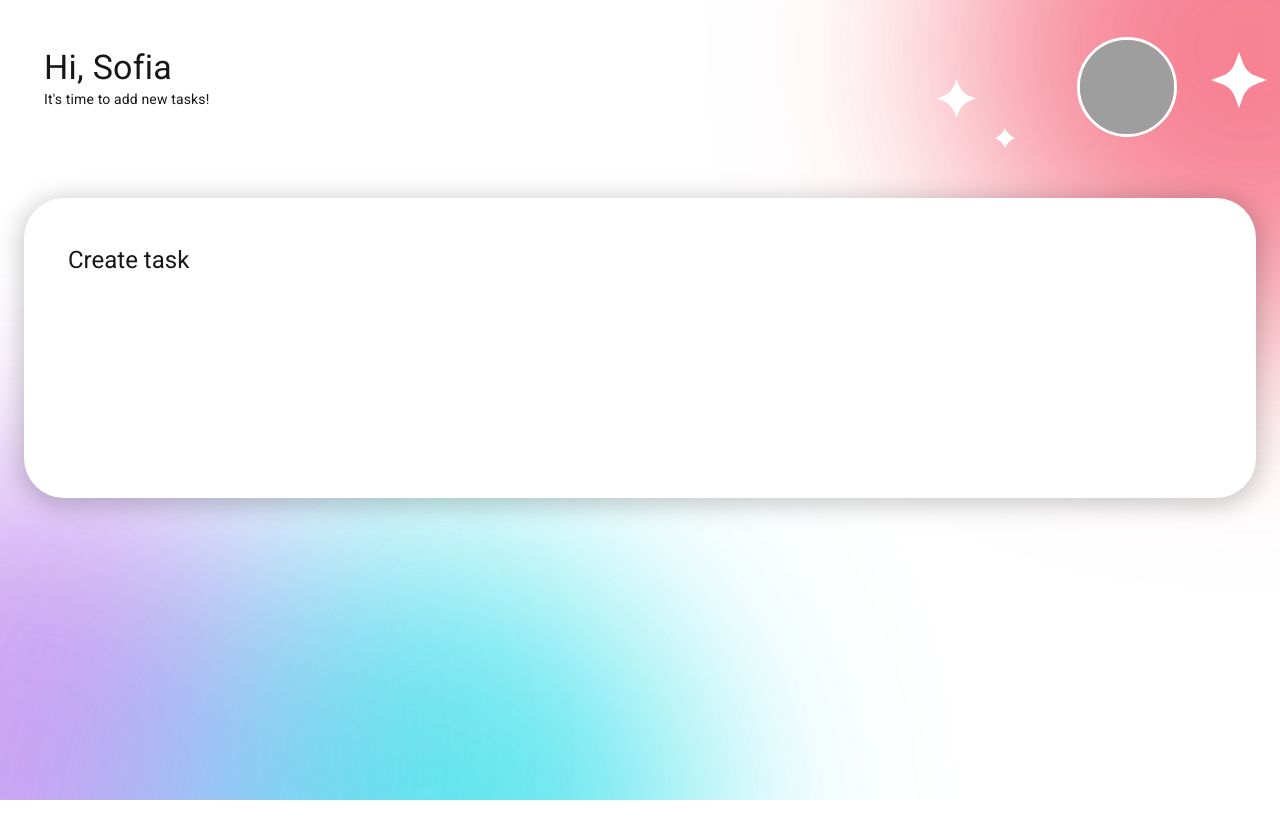
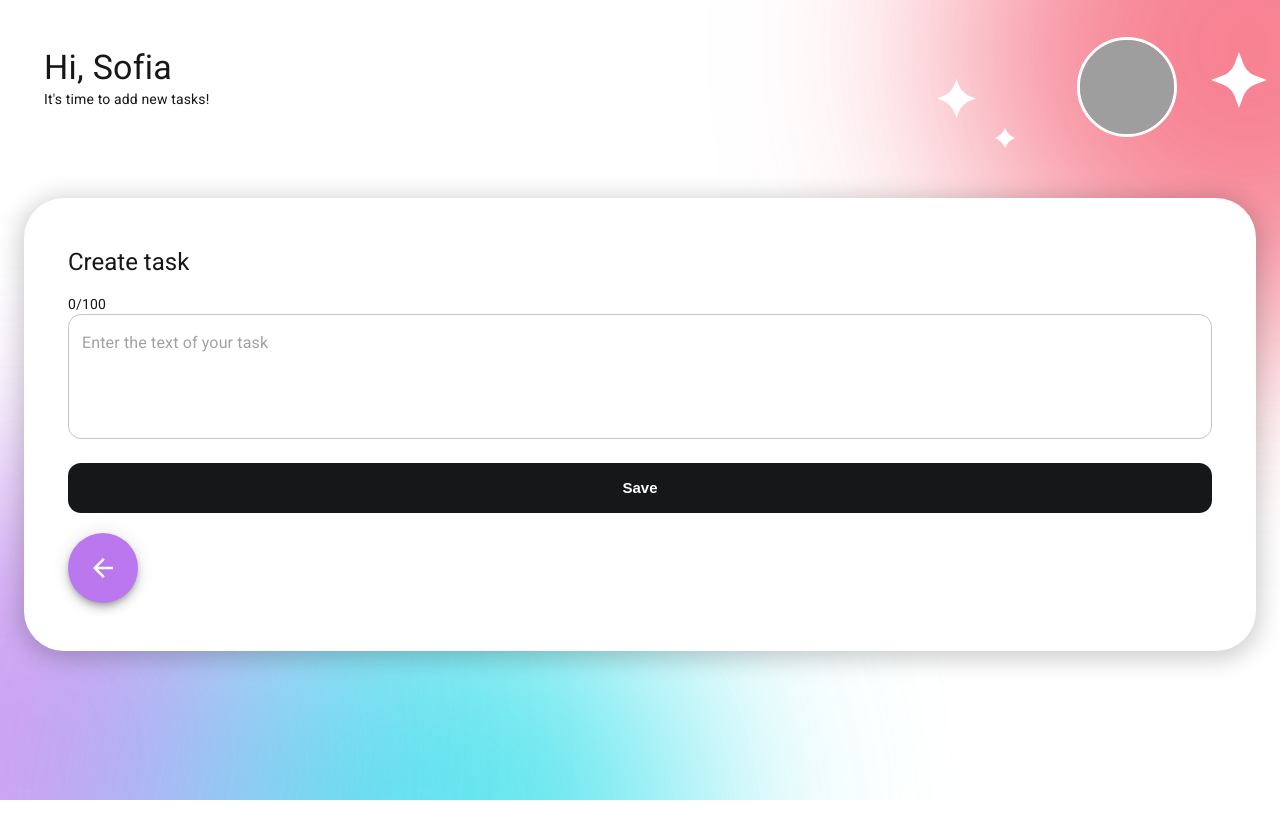
Before and after one commit to egorova-sofya/to-do-app, a Next.js app: page /new-todo in a window 1280 px wide. Shown: the top 832 px of the page. Built offline with nearby package versions, Linux system fonts and the light colour scheme; grey boxes are pictures that could not be loaded.

Commit message:
finished page for task creation

```diff
--- /dev/null
+++ b/components/TodoForm/TodoForm.tsx
@@ -0,0 +1,214 @@
+import React, { ChangeEvent, FormEvent, useEffect, useState } from "react";
+import { Box, Fab, Snackbar, TextField, Typography } from "@mui/material";
+import Button from "../Button/Button";
+import {
+  getInputErrors,
+  InputErrors,
+  ValidationSchema,
+} from "../../features/auth/validation";
+import { collection, addDoc, doc, updateDoc, getDoc } from "firebase/firestore";
+import { getFirestore } from "firebase/firestore";
+import { useAuthContext } from "../../features/auth/AuthContextProvider";
+import { useSearchParams } from "next/navigation";
+import { ITodoItem } from "@/app/types";
+import Link from "next/link";
+import ArrowBackIcon from "@mui/icons-material/ArrowBack";
+
+const schema: ValidationSchema = {
+  value: {
+    required: "Enter something!",
+    max: {
+      value: 100,
+      message: "This task is too big. Try to cut it into small pieces",
+    },
+  },
+};
+
+const TodoForm = () => {
+  const [inputValues, setInputValues] = useState({ value: "" });
+
+  const [inputErrors, setInputErrors] = useState<InputErrors | null>({
+    value: "",
+  });
+
+  const [statusMessage, setStatusMessage] = useState<string | null>(null);
+
+  const searchParams = useSearchParams();
+  const id = searchParams?.get("id");
+
+  const onChangeInput = (e: ChangeEvent<HTMLInputElement>) => {
+    const input = e.currentTarget;
+    const name = input.name;
+    const value = input.value;
+
+    setInputValues({
+      ...inputValues,
+      [name]: value,
+    });
+  };
+
+  const closeSnackbar = () => {
+    setStatusMessage(null);
+  };
+
+  const onSubmit = async (event: FormEvent<HTMLFormElement>) => {
+    event.preventDefault();
+
+    const data = new FormData();
+
+    Object.entries(inputValues).forEach(([name, value]) => {
+      data.append(name, value);
+    });
+
+    const errors: InputErrors | null = await getInputErrors(
+      Object.fromEntries(data),
+      schema
+    );
+
+    setInputErrors(errors);
+
+    if (!errors && id) {
+      updateTodo(id, inputValues)
+        .then(() => {
+          setStatusMessage("🤩 Task is update");
+        })
+        .catch((error) => {
+          setStatusMessage(`😕 ${error.message}`);
+        });
+    } else if (!errors) {
+      addToDatabase(inputValues.value)
+        .then(() => {
+          setStatusMessage("🤩 Task created!");
+        })
+        .catch((error) => {
+          setStatusMessage(`😕 ${error.message}`);
+        });
+
+      setInputValues({
+        value: "",
+      });
+    }
+  };
+
+  const updateTodo = async (
+    id: string,
+    data: Omit<ITodoItem, "id" | "created">
+  ): Promise<any> => {
+    const db = getFirestore();
+    const ref = doc(db, `users${user.uid}`, id);
+    try {
+      await updateDoc(ref, data);
+    } catch (error) {
+      return Promise.reject(error);
+    }
+  };
+
+  const { user } = useAuthContext();
+
+  const addToDatabase = async (todoValue: string) => {
+    const db = getFirestore();
+    try {
+      addDoc(collection(db, `users${user.uid}`), {
+        value: todoValue,
+      });
+    } catch (e) {
+      return Promise.reject(e);
+    }
+  };
+
+  const getPartnerArticle = async (id: string): Promise<ITodoItem> => {
+    const db = getFirestore();
+    const docRef = doc(db, `users${user.uid}`, id);
+
+    try {
+      const docSnap = await getDoc(docRef);
+
+      if (docSnap.exists()) {
+        const data = docSnap.data() as Omit<ITodoItem, "id">;
+
+        return {
+          id: docSnap.id,
+          ...data,
+        };
+      } else {
+        throw Error("Такой статьи нет");
+      }
+    } catch (error) {
+      return Promise.reject(error);
+    }
+  };
+
+  useEffect(() => {
+    if (!id) {
+      return;
+    }
+
+    (async () => {
+      const data = await getPartnerArticle(id);
+
+      setInputValues({
+        value: data.value,
+      });
+    })();
+  }, [id]);
+
+  return (
+    <div className="container">
+      <Typography variant="h5" component="h1" sx={{ mb: 2 }}>
+        {id ? `Edit task` : "Create task"}
+      </Typography>
+      <form noValidate onSubmit={onSubmit}>
+        <Box sx={{ display: "flex", flexDirection: "column" }}>
+          <Box sx={{ mb: 3 }}>
+            <Typography
+              variant="body2"
+              component="p"
+              sx={
+                inputValues.value.length >= 100
+                  ? { color: "var(--error-color)" }
+                  : { color: "inherit" }
+              }
+            >
+              {inputValues.value.length}/100
+            </Typography>
+            <TextField
+              fullWidth
+              onChange={onChangeInput}
+              value={inputValues.value}
+              id="outlined-multiline-static"
+              placeholder="Enter the text of your task"
+              multiline
+              rows={4}
+              name="value"
+            />
+            {Boolean(inputErrors && inputErrors["value"]?.length) ? (
+              <span className="error">
+                {inputErrors && inputErrors["value"]}
+              </span>
+            ) : null}
+          </Box>
+
+          <Button>Save</Button>
+        </Box>
+      </form>
+      <Snackbar
+        open={typeof statusMessage === "string"}
+        autoHideDuration={6000}
+        onClose={closeSnackbar}
+        message={statusMessage}
+      />
+
+      <Link href="/" style={{ marginTop: "20px", display: "block" }}>
+        <Fab
+          color="secondary"
+          aria-label="add"
+          style={{ width: "70px", height: "70px" }}
+        >
+          <ArrowBackIcon sx={{ fontSize: "30px" }} />
+        </Fab>
+      </Link>
+    </div>
+  );
+};
+
+export default TodoForm;
--- a/pages/new-todo.tsx
+++ b/pages/new-todo.tsx
@@ -1,3 +1,4 @@
+import TodoForm from "@/components/TodoForm/TodoForm";
 import { BlockLayout } from "@/components/Layout/BlockLayout";
 import { Layout } from "@/components/Layout/Layout";
 import React from "react";
@@ -6,13 +7,7 @@ const NewTodoPage = () => {
   return (
     <Layout>
       <BlockLayout>
-        <p
-          style={{
-            fontSize: "24px",
-          }}
-        >
-          Create task
-        </p>
+        <TodoForm />
       </BlockLayout>
     </Layout>
   );
--- a/styles/theme.ts
+++ b/styles/theme.ts
@@ -5,6 +5,9 @@ const theme = createTheme({
     primary: {
       main: "#161719",
     },
+    secondary: {
+      main: "#bb77ed",
+    },
   },
 });
 
```
